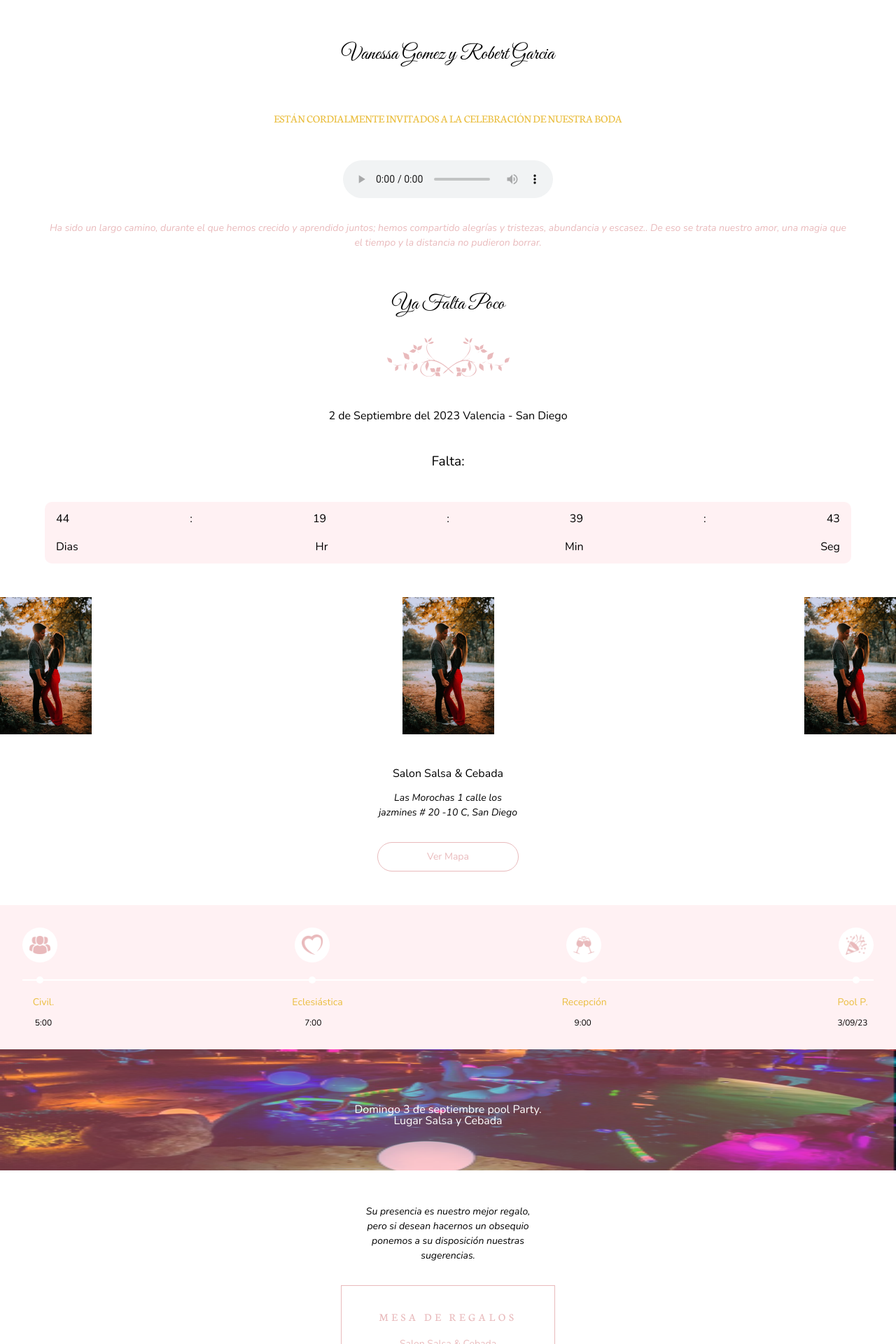
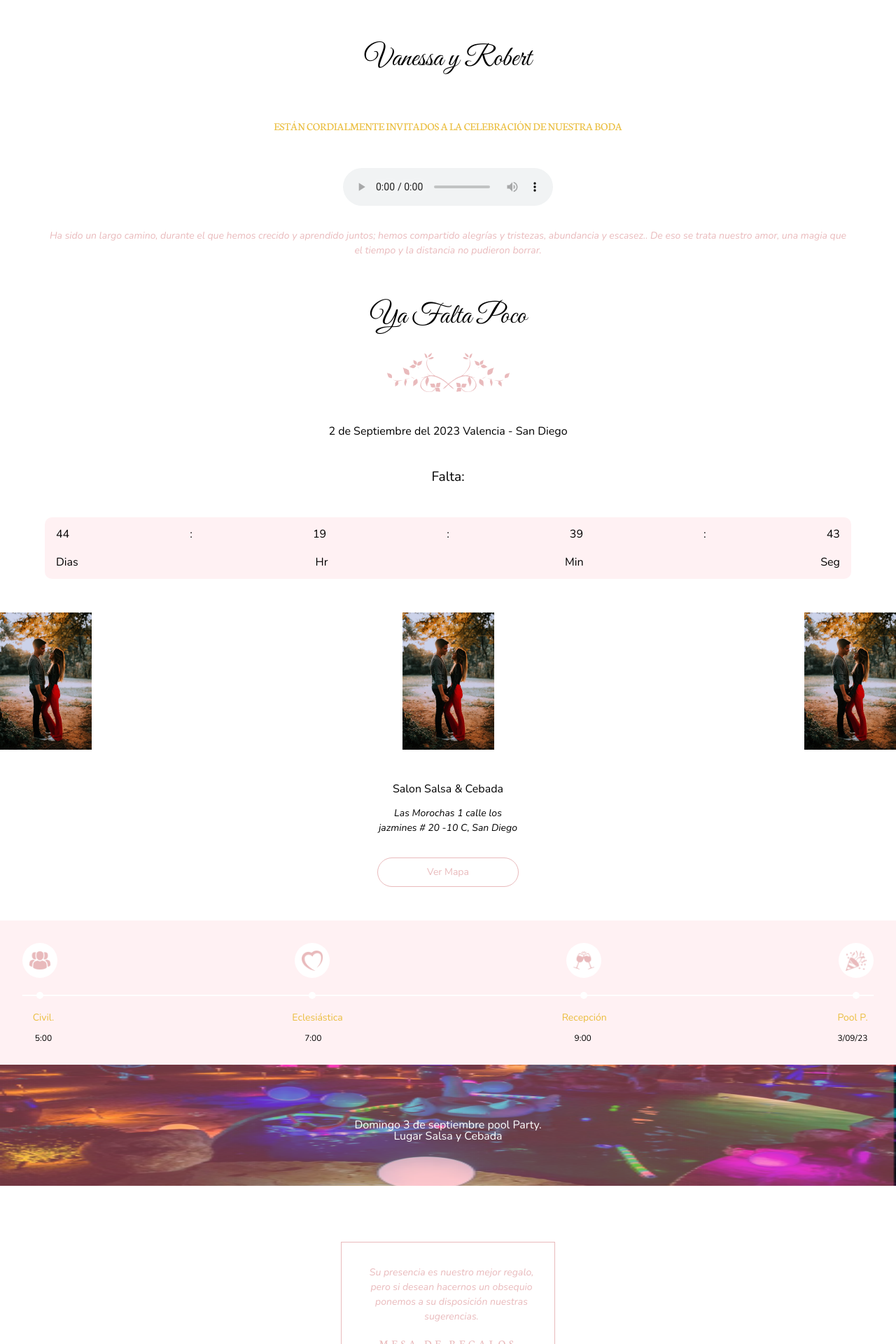
Before and after one commit to josesantanaweb/boda, a React (Vite) app: page / in a window 1280 px wide. Shown: the top 1920 px of the page at 70% size. Built offline with nearby package versions, Linux system fonts and the light colour scheme.

Commit message:
fix: names

```diff
--- a/src/pages/HomePage/index.tsx
+++ b/src/pages/HomePage/index.tsx
@@ -56,7 +56,7 @@ const HomePage = () => {
 
   return (
     <S.Home>
-      <S.Names>Vanessa Gomez y Robert Garcia</S.Names>
+      <S.Names>Vanessa y Robert</S.Names>
       <S.Invitation>
         Están cordialmente invitados a la celebración de nuestra boda
       </S.Invitation>
@@ -155,11 +155,11 @@ const HomePage = () => {
         </S.AfterInfo>
       </S.After>
       <S.Gift>
-        <S.GiftMessage>
-          Su presencia es nuestro mejor regalo, pero si desean hacernos un
-          obsequio ponemos a su disposición nuestras sugerencias.
-        </S.GiftMessage>
         <S.GiftInfo>
+          <S.GiftMessage>
+            Su presencia es nuestro mejor regalo, pero si desean hacernos un
+            obsequio ponemos a su disposición nuestras sugerencias.
+          </S.GiftMessage>
           <S.GiftTitle>MESA DE REGALOS</S.GiftTitle>
           <S.GiftSite>Salon Salsa & Cebada</S.GiftSite>
           <S.GiftButton
--- a/src/pages/HomePage/styles.ts
+++ b/src/pages/HomePage/styles.ts
@@ -12,7 +12,7 @@ export const Roses = styled.img`
 
 export const Names = styled.h3`
   margin: 0;
-  font-size: 1.8rem;
+  font-size: 2.5rem;
   font-family: "Great Vibes", cursive;
   color: #000000;
   text-align: center;
@@ -348,8 +348,9 @@ export const GiftMessage = styled.p`
   margin: 0 auto;
   font-size: 0.875rem;
   font-family: "Nunito", sans-serif;
-  color: #000000;
+  color: #e9babc;
   text-align: center;
+  margin-bottom: 1rem;
   width: 250px;
   line-height: 1.5;
   font-style: italic;
```
